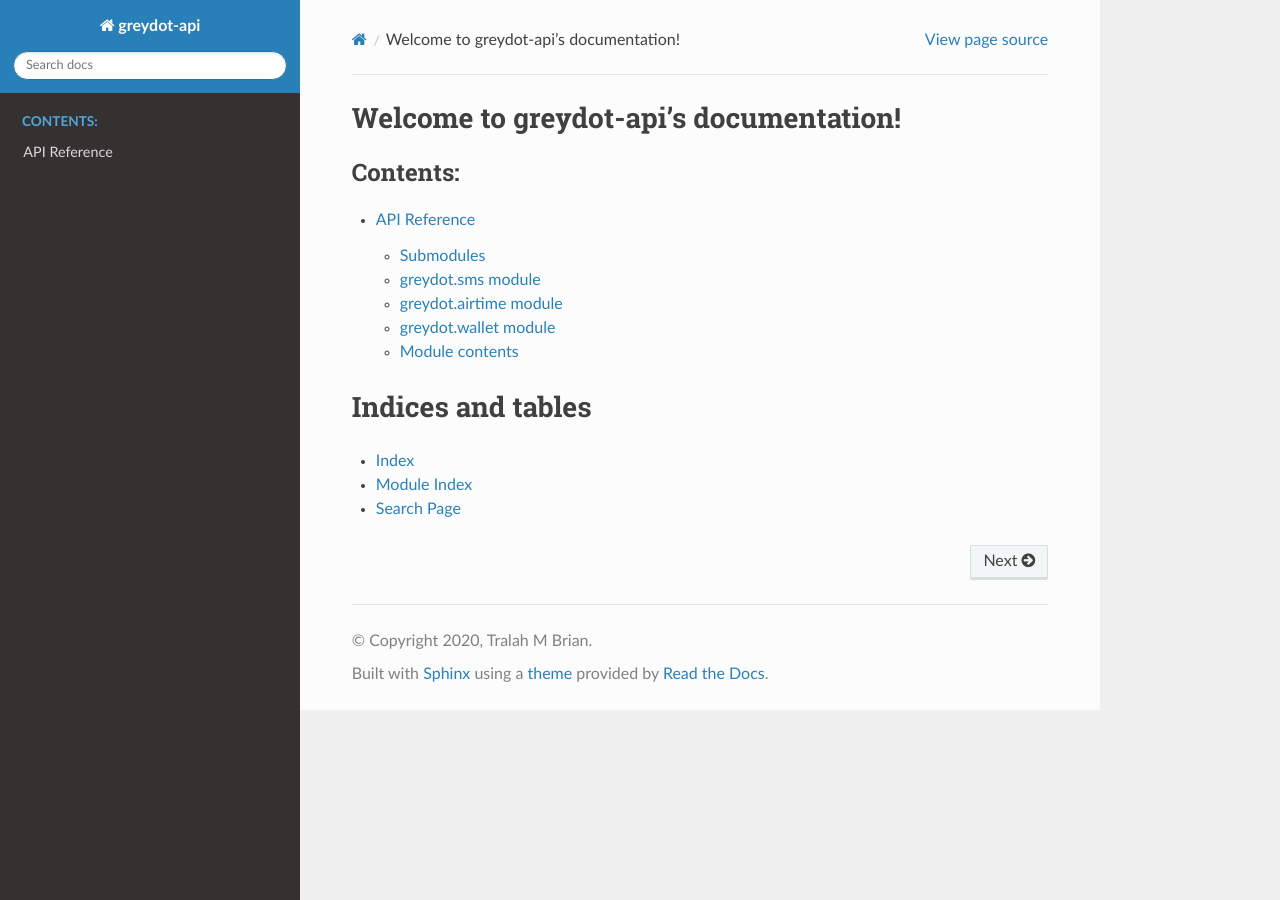
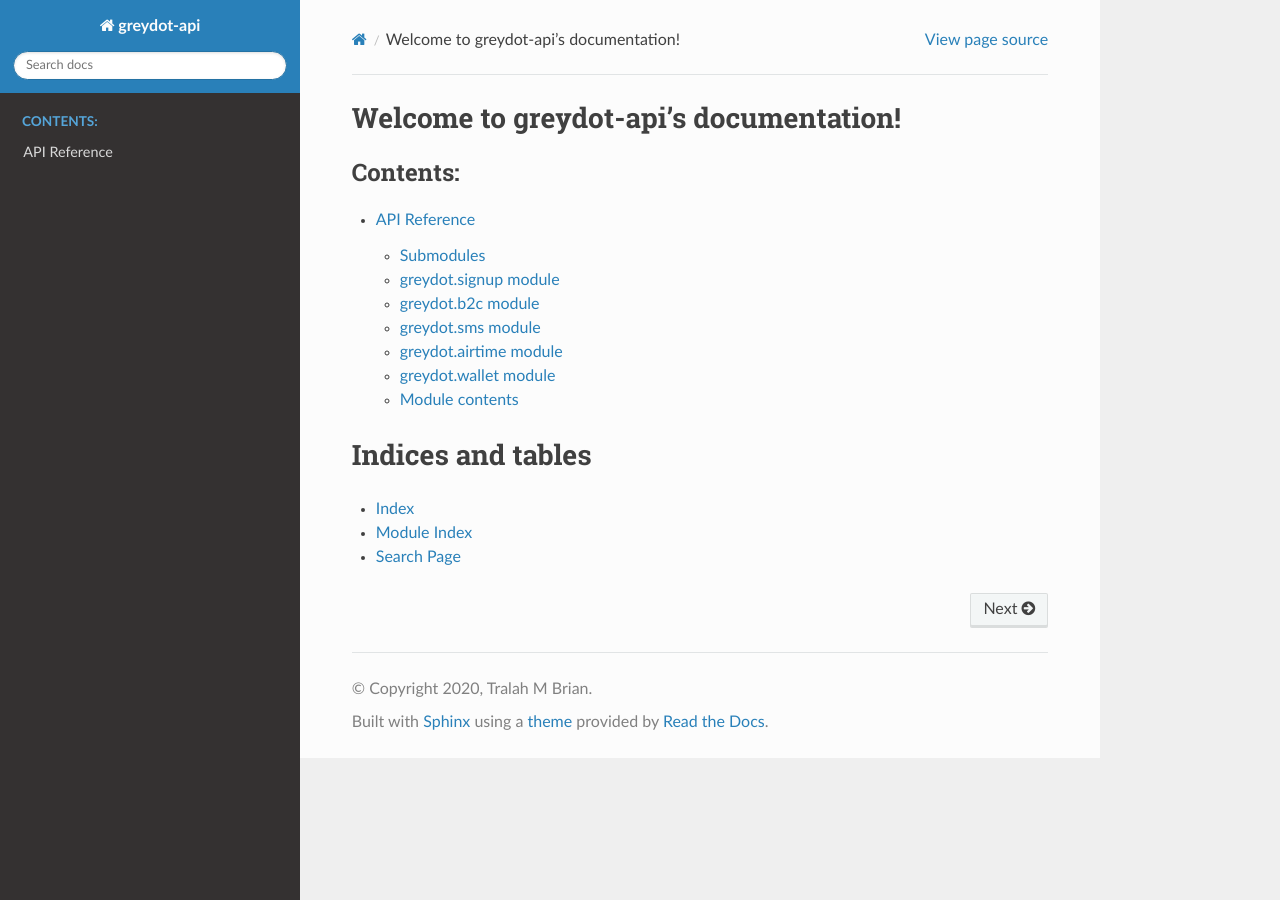
Before and after one commit to TralahM/greydot-api, a Sphinx documentation site: the page built from docs/index.rst, in a window 1280 px wide. Built offline with Sphinx 7.4.7 and the Read the Docs theme 2.0.0, drawn with Linux system fonts in a browser that asks for light colours.

Commit message:
adding b2c and signup docs

```diff
--- a/docs/api.rst
+++ b/docs/api.rst
@@ -3,6 +3,24 @@ GreyDot Package
 
 Submodules
 -----------
+
+greydot.signup module
+--------------------
+
+.. automodule:: greydot.signup
+   :members:
+   :undoc-members:
+   :show-inheritance:
+
+
+greydot.b2c module
+--------------------
+
+.. automodule:: greydot.b2c
+   :members:
+   :undoc-members:
+   :show-inheritance:
+
 
 greydot.sms module
 --------------------
```
